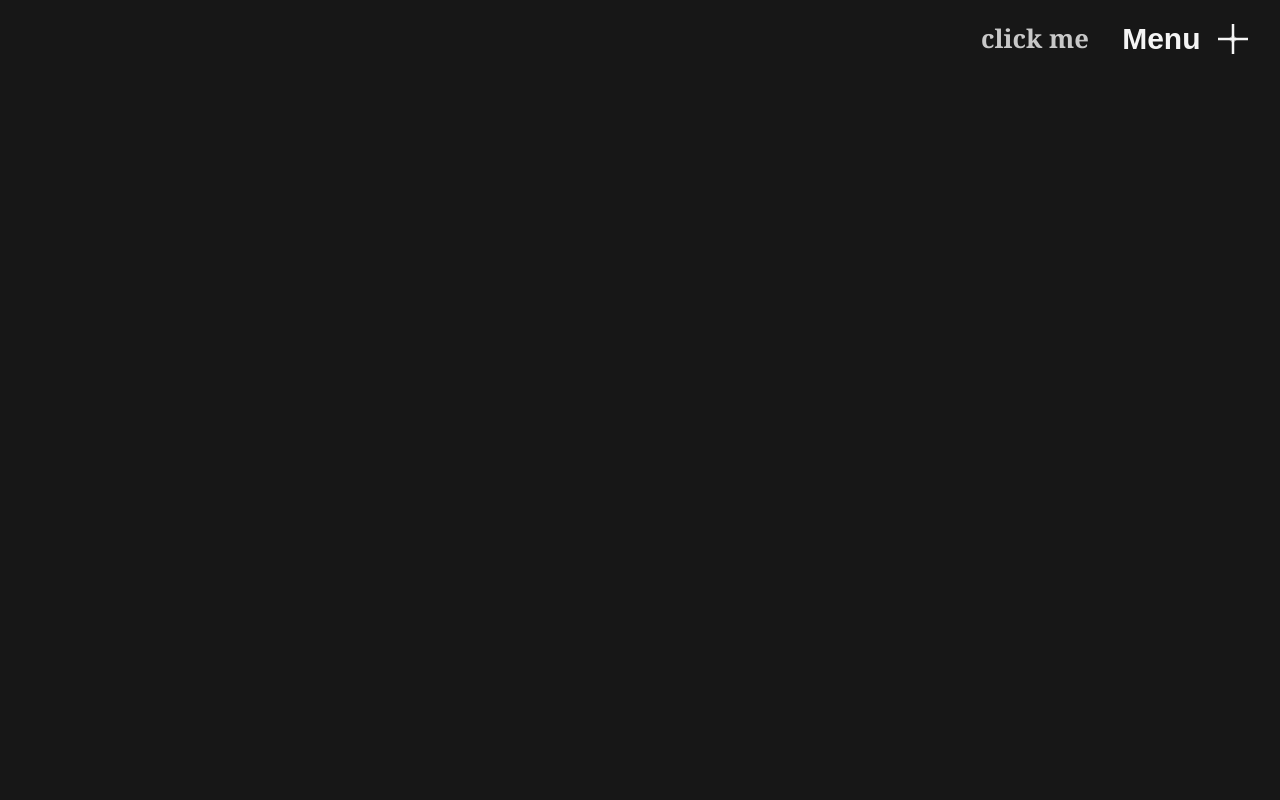
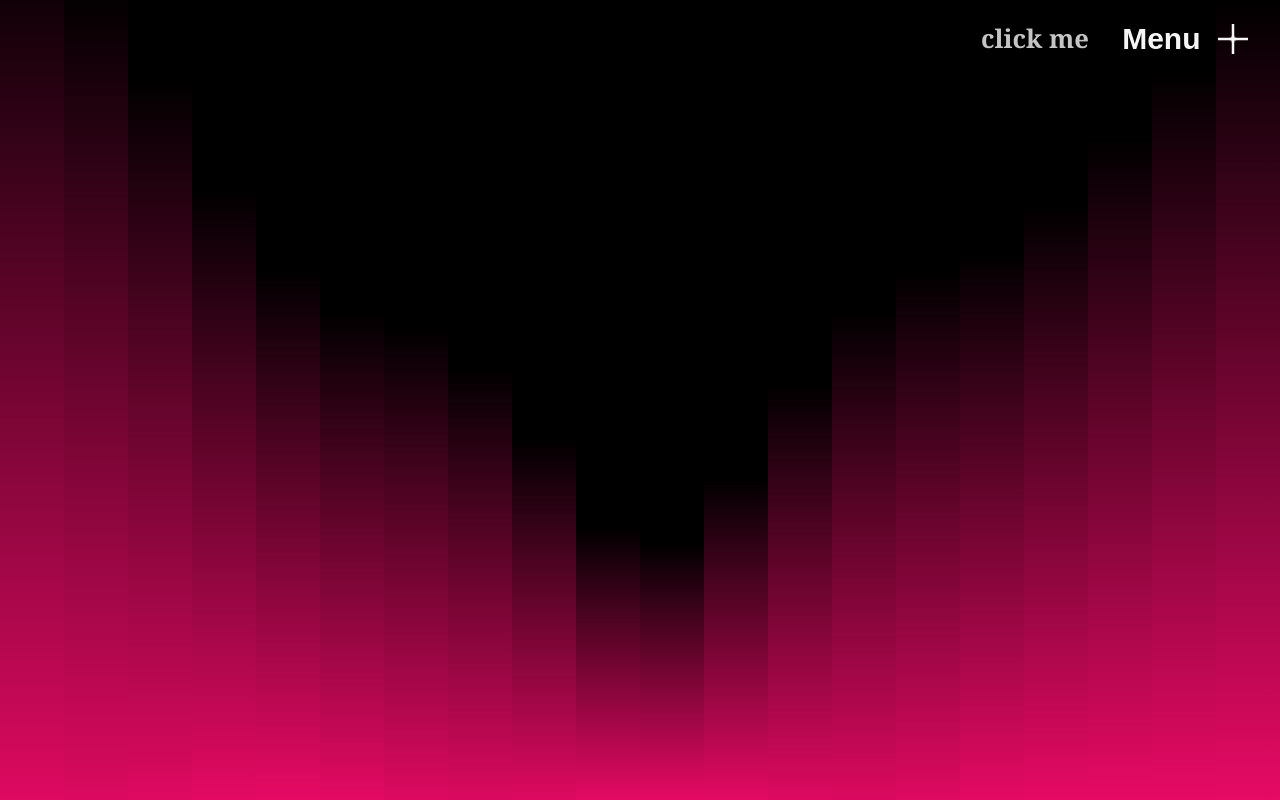
Before and after one commit to jaivanshchawla/FUNshowcase, a Next.js app: page / in a window 1280 px wide. Built offline with nearby package versions, Linux system fonts and the light colour scheme; a web font is replaced by a local one.

Commit message:
bars reintro

```diff
--- a/src/app/page.js
+++ b/src/app/page.js
@@ -1,7 +1,56 @@
 "use client";
 
+import { motion } from "motion/react";
 import { Component } from "@/components/ui/sterling-gate-kinetic-navigation";
 
+function GradientBars({ bars = 20, colors = ["#e60a64", "transparent"] }) {
+  const gradientStyle = `linear-gradient(to top, ${colors.join(", ")})`;
+
+  return (
+    <div className="absolute inset-0 z-0 overflow-hidden">
+      <div className="flex h-full w-full">
+        {Array.from({ length: bars }).map((_, index) => {
+          const position = index / (bars - 1);
+          const center = 0.5;
+          const distance = Math.abs(position - center);
+          const scale = 0.3 + 0.7 * Math.pow(distance * 2, 1.2);
+
+          return (
+            <motion.div
+              key={`bg-bar-${index}`}
+              className="flex-1 origin-bottom"
+              style={{ background: gradientStyle }}
+              animate={{
+                scaleY: [scale, scale + 0.1, scale],
+                opacity: [1, 0.95, 1],
+              }}
+              transition={{
+                duration: 3,
+                ease: "easeInOut",
+                repeat: Infinity,
+                repeatType: "mirror",
+                delay: index * 0.5,
+              }}
+            />
+          );
+        })}
+      </div>
+    </div>
+  );
+}
+
 export default function Home() {
-  return <Component />;
+  return (
+    <main className="relative h-screen w-screen overflow-hidden bg-black">
+      <GradientBars />
+      <div className="absolute inset-0 z-10">
+        <Component />
+      </div>
+      <style jsx global>{`
+        body {
+          background: transparent !important;
+        }
+      `}</style>
+    </main>
+  );
 }
```
